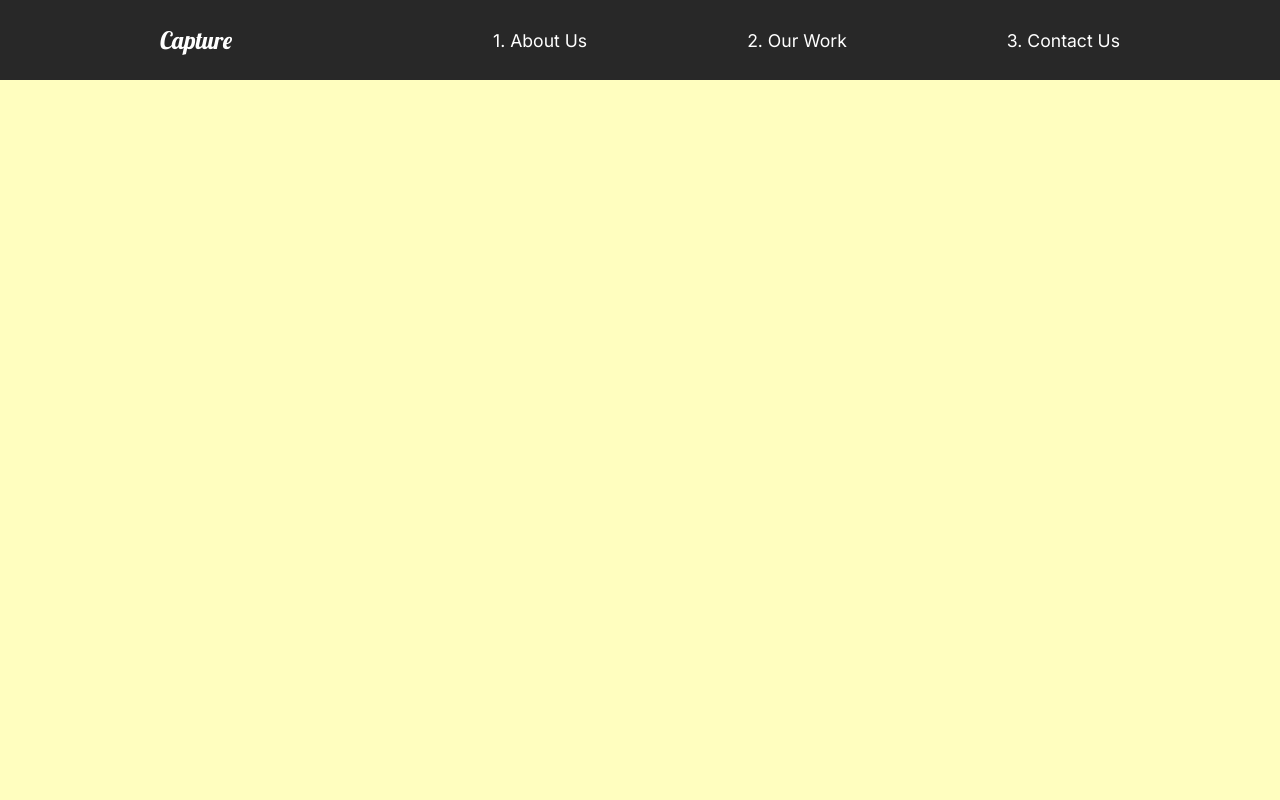
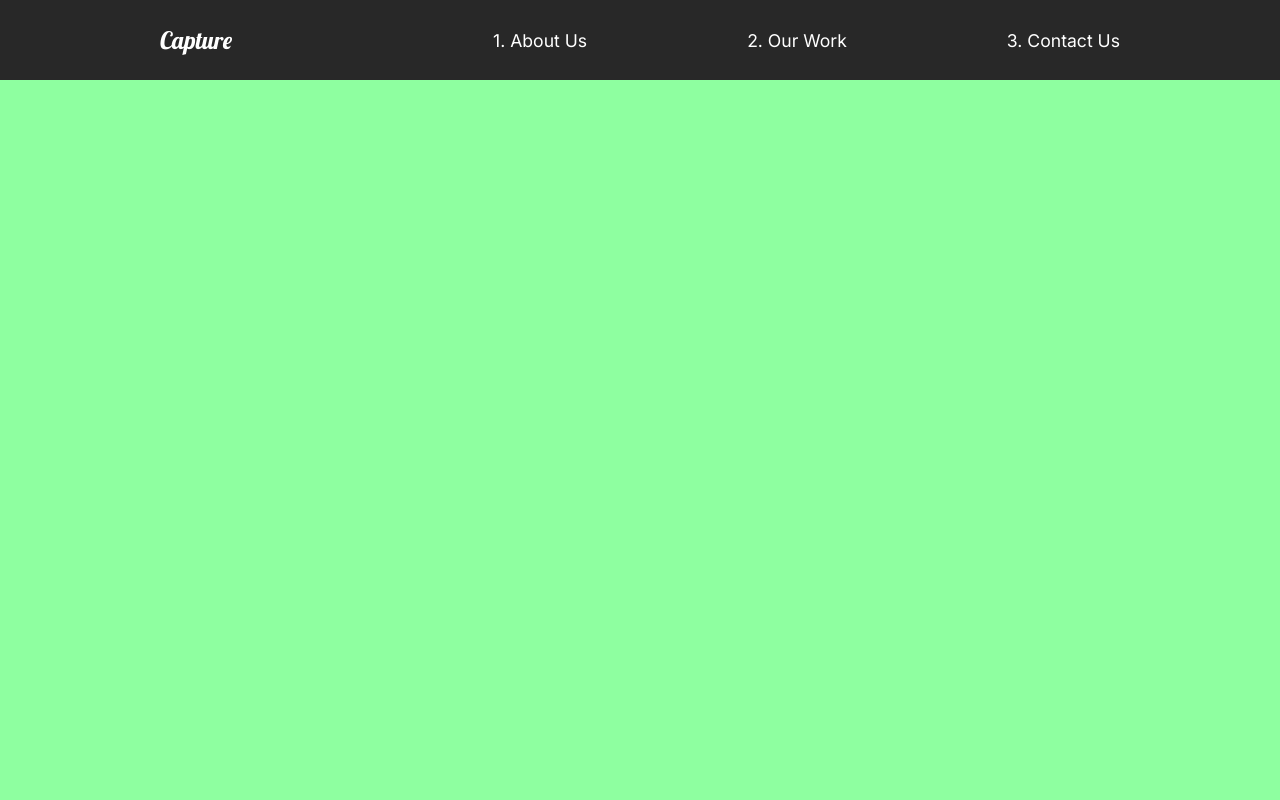
Before and after one commit to jos3ph-m/Capture, a React (Create React App) app: page /work in a window 1280 px wide. Shown: the top 800 px of the page. Built offline with nearby package versions, Linux system fonts and the light colour scheme.

Commit message:
the rest of the frames

```diff
--- a/src/pages/OurWork.js
+++ b/src/pages/OurWork.js
@@ -15,6 +15,9 @@ const OurWork = () => {
   return(
     <Work exit="exit" variants={pageAnimation} initial="hidden" animate="show" style={{ background: '#fff' }}>
       <Frame1></Frame1>
+      <Frame2></Frame2>
+      <Frame3></Frame3>
+      <Frame4></Frame4>
       <Movie>
         <motion.h2 variants={fade}>The Athlete</motion.h2>
         <motion.div variants={lineAnim} className="line"></motion.div>
@@ -79,4 +82,16 @@ const Frame1 = styled(motion.div)`
   z-index: 2;
 `
 
+const Frame2 = styled(Frame1)`
+  background: #8ed2ff;
+`
+
+const Frame3 = styled(Frame1)`
+  background: #8ed2ff;
+`
+
+const Frame4 = styled(Frame1)`
+  background: #8effa0;
+`
+
 export default OurWork;
```
Also changed, not shown: 1 other file (tests, documents, lock files or other folders).
